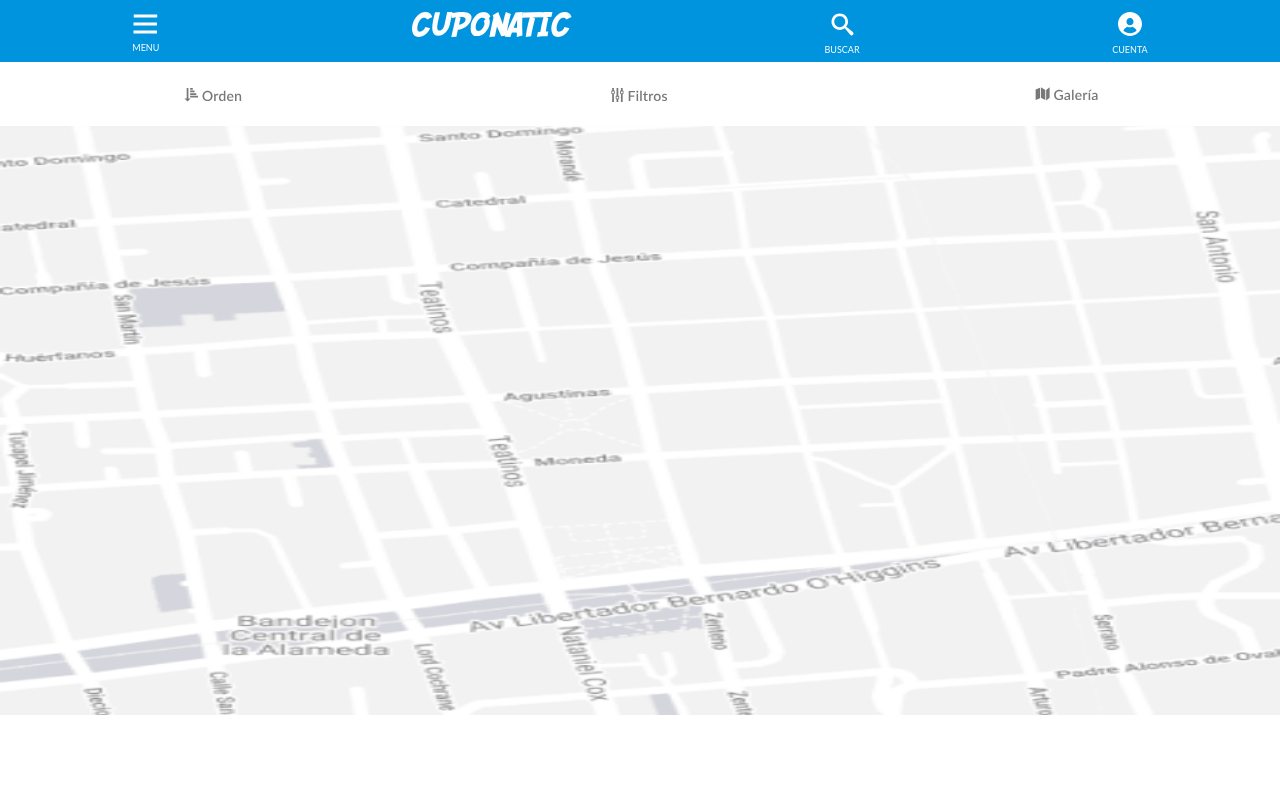
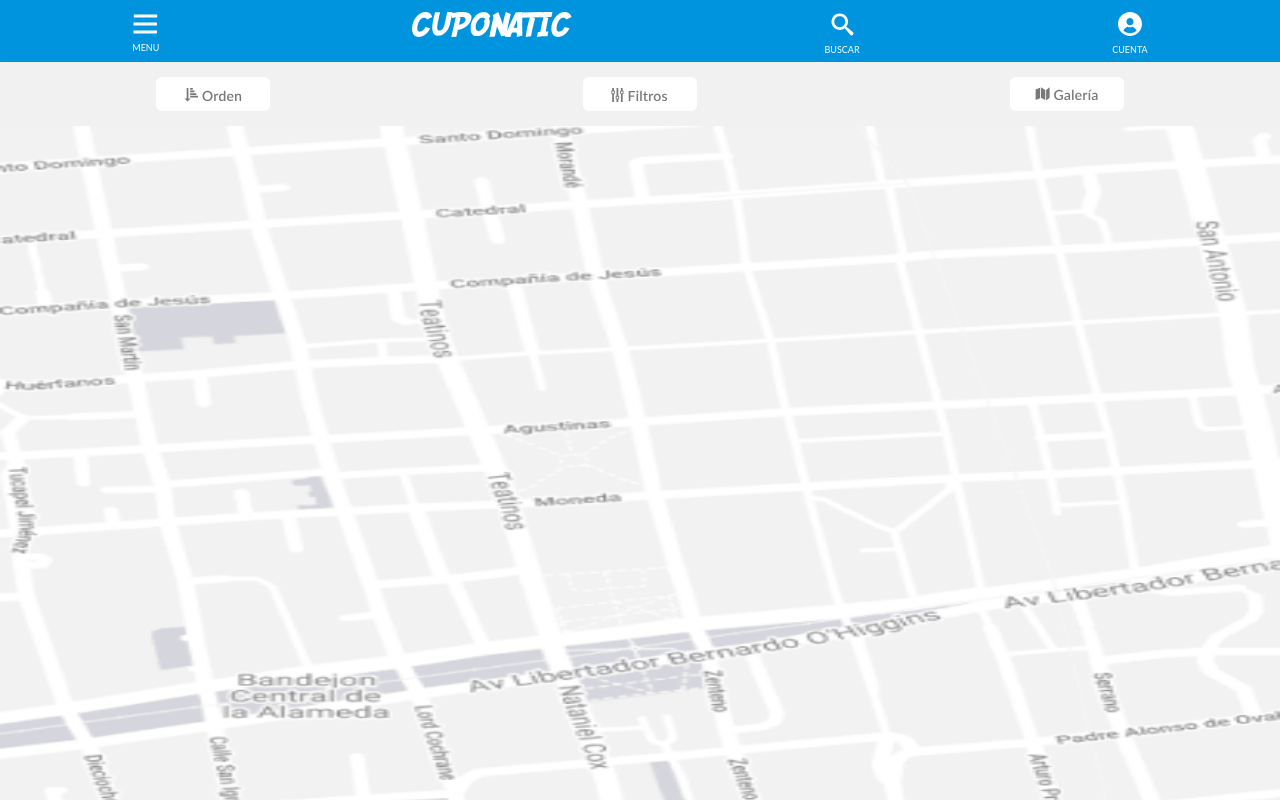
Before and after one commit to madvito/maqueta_cuponatic, a React (Create React App) app: page /map in a window 1280 px wide. Built offline with nearby package versions, Linux system fonts and the light colour scheme.

Commit message:
respaldo antes de portal

```diff
--- a/src/App.css
+++ b/src/App.css
@@ -5,14 +5,10 @@
   margin: 0;
 }
 
-h2{
-  font-size: 20px;
-}
-h3{
-  color: #FFFFFF;
-}
 .mobile-format{
-  height: 715px;
+  background-color: #F1F1F1;
+  /* height: 715px; */
+  height: 100vh;
   /* max-height: 715px; */
   /* min-width: 401px; */
   /* max-width: 414px; */
@@ -25,11 +21,9 @@ h3{
 }
 .mobile-format::-webkit-scrollbar{display: none};
 /* -----------UTILITARY----------- */
-.bg-grey{
-  background-color: #F1F1F1;
-}
+
 .bg-white{
-  background-color: #FFFFFF;;
+  background-color: #FFFFFF;
 }
 /* -----------HEADER----------- */
 .header{
@@ -61,7 +55,8 @@ h3{
 .button-list{
   display: flex;
   justify-content: space-around;
-  margin: 15px 0;
+  padding: 15px 0;
+  /* position: relative; */
 }
 /* -----------CARDLIST----------- */
 .card-list{
@@ -186,6 +181,9 @@ p span{
   width: 100%;
   object-fit: fill;
 }
+.map-shadow{
+  box-shadow: 10px 9px 12px rgba(0, 0, 0, 0.11);
+}
 /* -----------MENU CARDS----------- */
 .search-options-header{
   display: flex;
@@ -240,23 +238,8 @@ align-items: center;
 }
 
 /* -----------MODAL ANIMATION----------- */
-/* .order-modal{
-  position: absolute;
-  left: -100vh;
-  -webkit-transition: -webkit-transform .5s ease-out;
-  -moz-transition: -moz-transform .5s ease-out;
-  transition: transform .5s ease-out;
-
-} */
-/* .filter-modal{
-  position: absolute;
-  left: -100vh;
-  -webkit-transition: -webkit-transform .5s ease-out;
-  -moz-transition: -moz-transform .5s ease-out;
-  transition: transform .5s ease-out;
-} */
 .modal{
-
+  background-color: #FFFFFF;
   width: 100%;
 
   position: absolute;
@@ -266,8 +249,6 @@ align-items: center;
   -moz-transition: -moz-transform .5s ease-out;
   transition: transform .5s ease-out;
 }
-
-
 
 .modal-right{
   /* -webkit-transform: translate(100vh);
--- a/src/components/Links.js
+++ b/src/components/Links.js
@@ -2,18 +2,22 @@ import React from 'react';
 import {Link} from 'react-router-dom';
 import Button from './Button';
 
-const Links = ({links}) => {
+const Links = ({links, linksStyle=null}) => {
+    let navStyle = 'button-list';
+    if(linksStyle){
+        navStyle += ` ${linksStyle}`;
+    }
     return (
-        <nav className='button-list'>
+        <nav className={navStyle}>
             {
                 links.map((link, index)=>{
                     const Component = link[0];
                     const func = link[1];
                     const linkTo = link[2];
                     if(linkTo){
-                        return <label key={index}><Link  to={linkTo} ><Button><Component /></Button></Link></label>
+                        return <label key={index}><Link to={linkTo} ><Button ><Component /></Button></Link></label>
                     }else if(func){
-                        return <Button func={func}><Component /></Button>
+                        return <Button key={index} func={func}><Component /></Button>
                     }
                     return null;
                 })
--- a/src/pages/MapSearch.js
+++ b/src/pages/MapSearch.js
@@ -17,15 +17,15 @@ const MapSearch = () => {
     //     [Galeria,'/', null]
     // ]
     const links = [
-        [Orden,orderModalOn,null],
-        [Filtros,filterModalOn, null],
-        [Galeria, null, '/']
+        [Orden,orderModalOn,null,'m1'],
+        [Filtros,filterModalOn, null,'m2'],
+        [Galeria, null, '/','m3']
     ]
 
     return (
-        <div className='mobile-format bg-grey'>
+        <div className='mobile-format'>
             <Header />
-            <Links links={links}/>
+            <Links links={links} linksStyle={'map-shadow'}/>
             <img className='map' src={mocap_map} alt="Map Mocap"/>
         </div>
     )
--- a/src/pages/MovileSearch.js
+++ b/src/pages/MovileSearch.js
@@ -11,12 +11,12 @@ const MovileSearch = () => {
     const {orderModalOn, filterModalOn} = useContext(ModalContext);
 
     const links = [
-        [Orden,orderModalOn, null],
-        [Filtros,filterModalOn,null],
-        [Mapa, null, '/map']
+        [Orden,orderModalOn, null,'ms1'],
+        [Filtros,filterModalOn,null,'ms2'],
+        [Mapa, null, '/map','ms3']
     ]
     return (
-        <div className='mobile-format bg-grey'>
+        <div className='mobile-format'>
             <Header />
             <Links links={links}/>
             <CardList/>
```
Also changed, not shown: public/index.html (+0 -9 lines).
